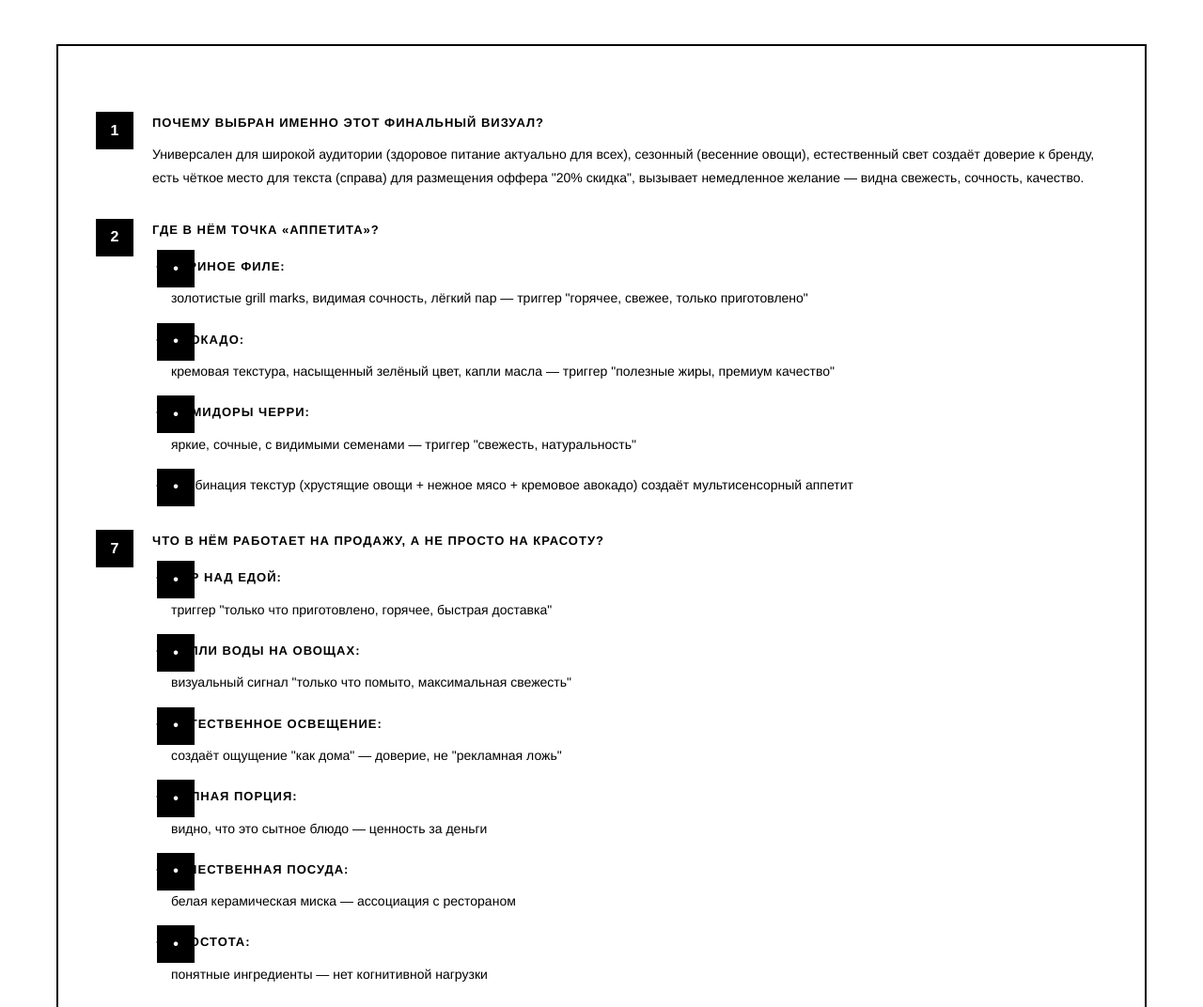
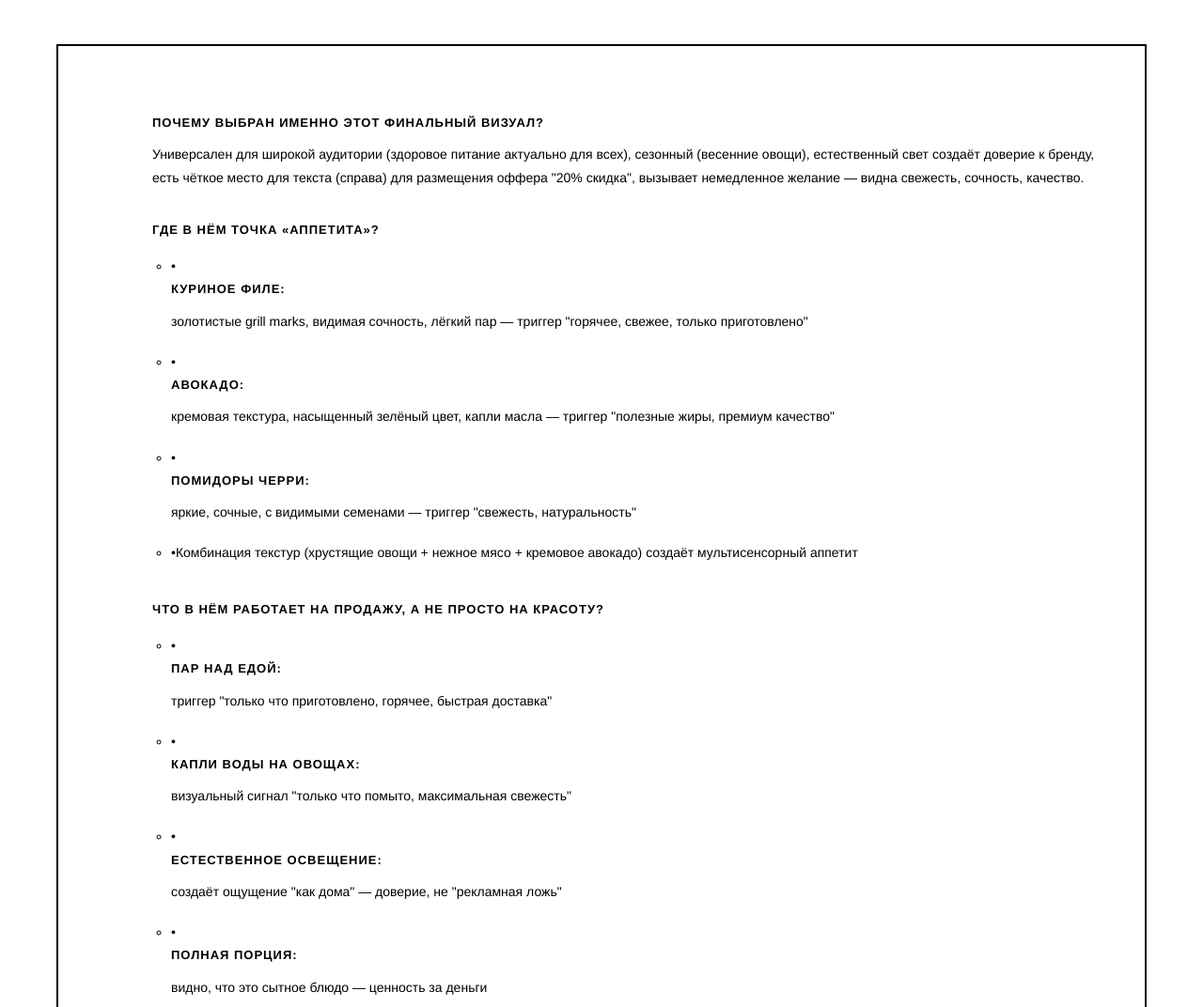
Before and after one commit to UNDERTAKER-01/Food-AI, a plain HTML site: page index.html in a window 1280 px wide. Shown: the part 4356-5428 px from the top of the page at 94% size. Drawn offline with Linux system fonts and the light colour scheme.

Commit message:
Update index.html

```diff
--- a/index.html
+++ b/index.html
@@ -275,7 +275,7 @@
             counter-increment: answer-counter;
         }
 
-        .answers li:before {
+        /*.answers li:before {
             content: counter(answer-counter);
             position: absolute;
             left: 0;
@@ -289,7 +289,7 @@
             justify-content: center;
             font-weight: 700;
             font-size: 16px;
-        }
+        }*/
 
         .answers strong {
             display: block;
```
